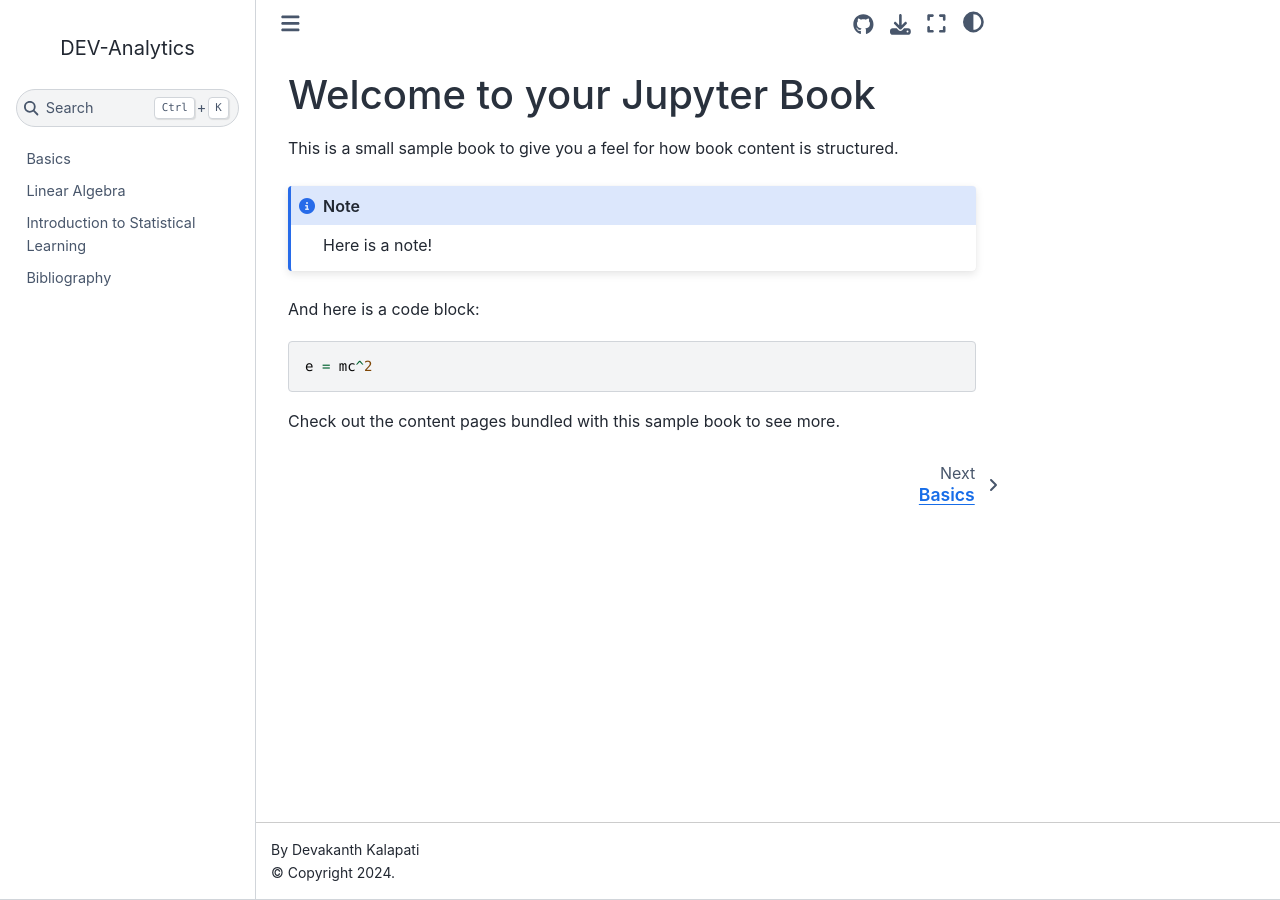
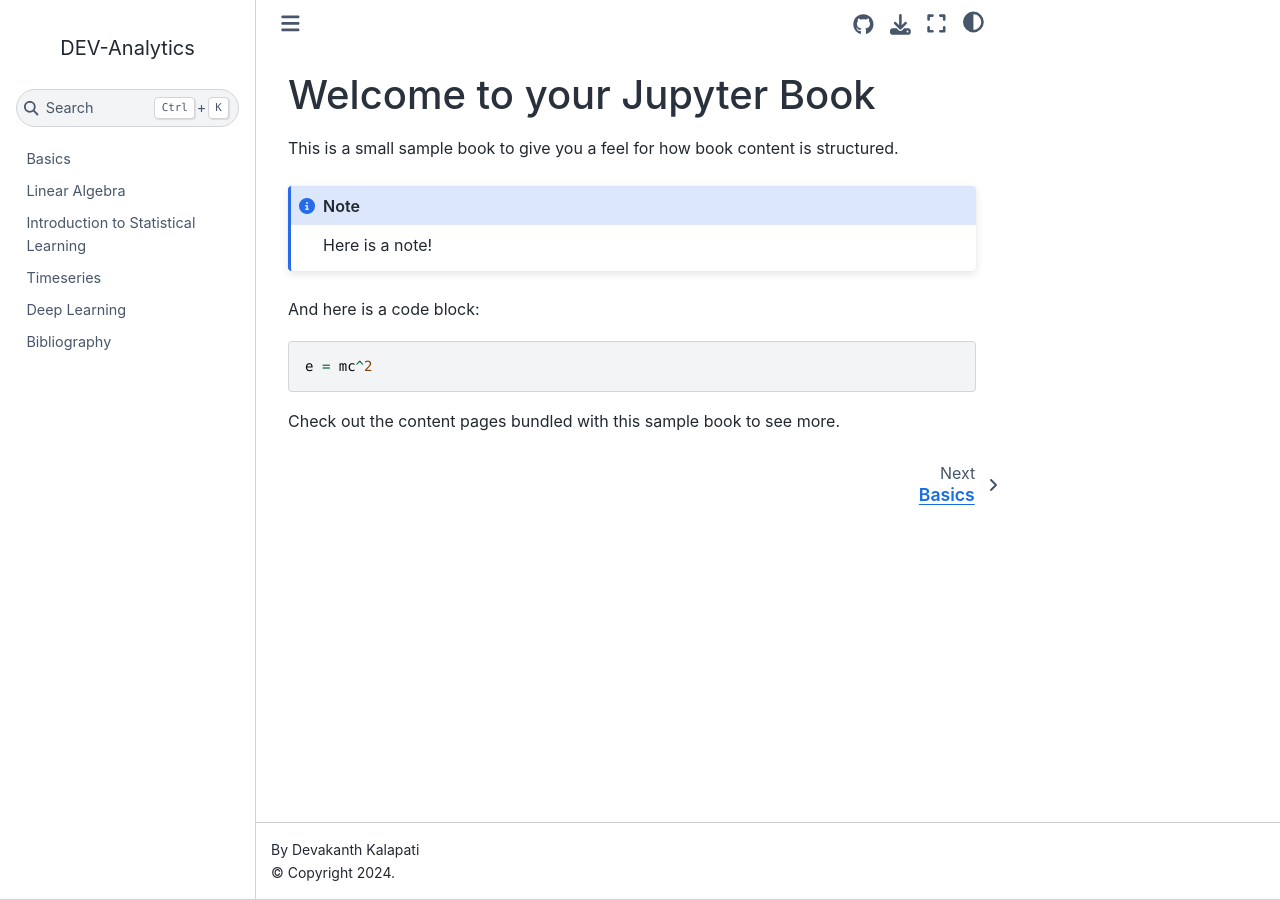
Before and after one commit to deva-k/dev-analytics, a Jupyter Book: the page built from index.md, in a window 1280 px wide. Built offline with Jupyter Book 1.0.4 settings and Sphinx 7.4.7 and the Sphinx Book theme 1.1.4, drawn with Linux system fonts in a browser that asks for light colours.

Commit message:
added placeholder notebooks

```diff
--- a/_toc.yml
+++ b/_toc.yml
@@ -7,4 +7,6 @@ chapters:
   - file: book/basics
   - file: book/linear_algebra
   - file: book/statistical_learning
+  - file: book/timeseries
+  - file: book/deep_learning
   - file: book/bibliography
```
Also changed, not shown: book/deep_learning.ipynb (added), book/timeseries.ipynb (added), 1 other file.
